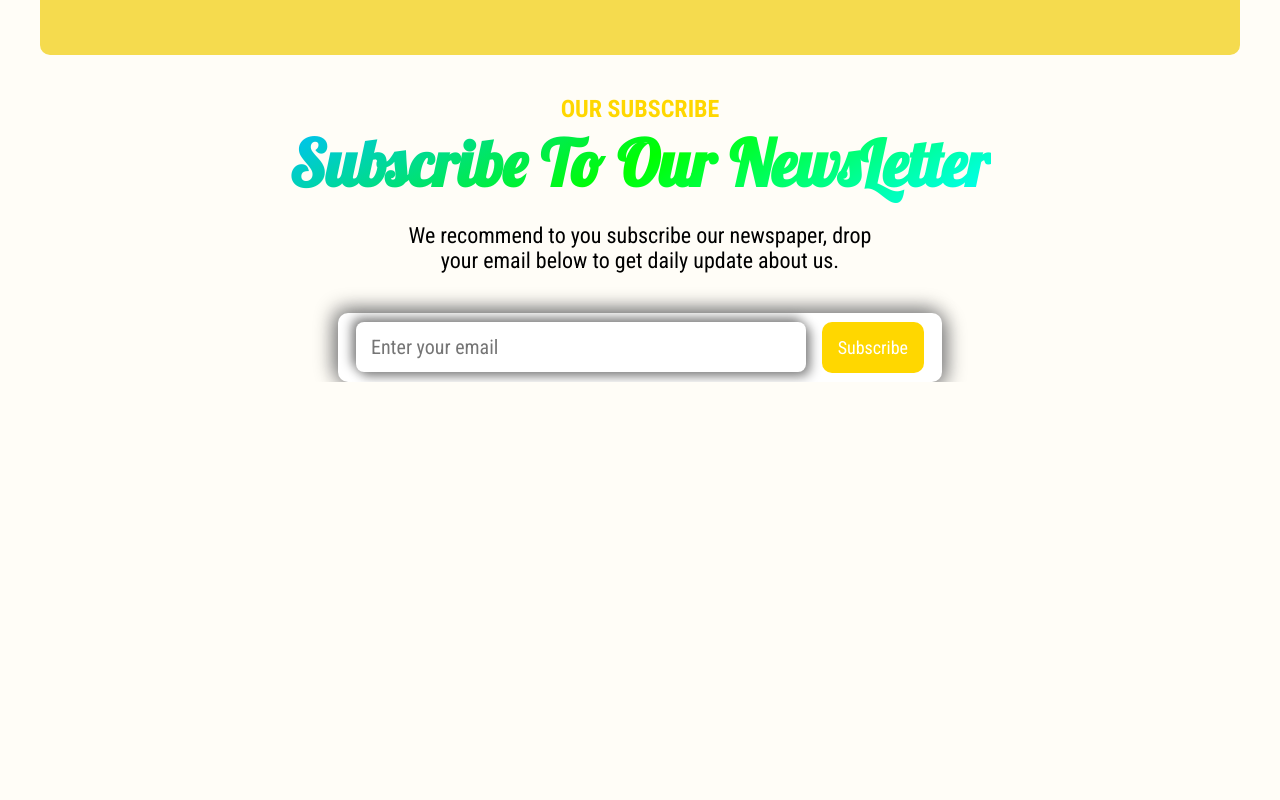
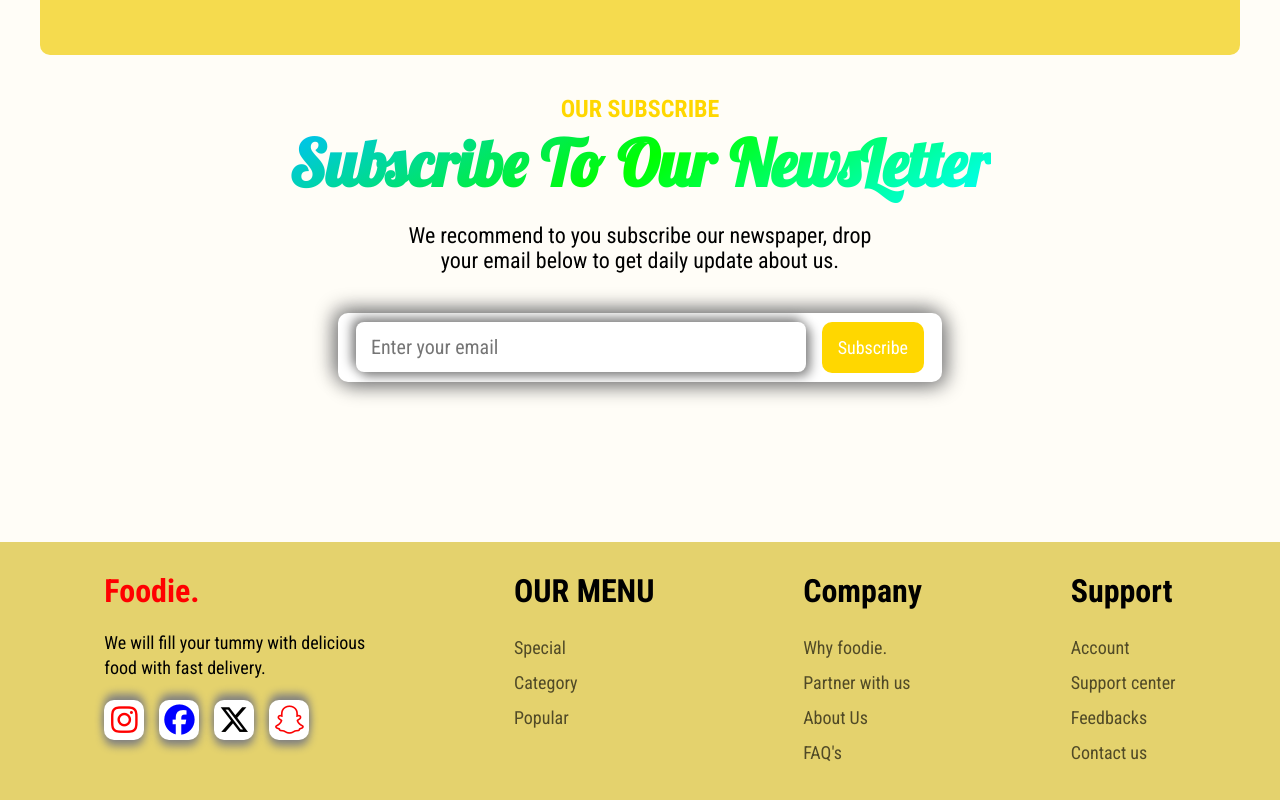
Before and after one commit to nikhilkale2/Foodwebsite, a plain HTML site: page index.html in a window 1280 px wide. Shown: the part 4057-4857 px from the top of the page. Before the commit the page ends 4439 px from the top, so only its background shows below. Drawn offline with Linux system fonts and the light colour scheme; a web font is replaced by a local one.

Commit message:
Add footer in the UI

```diff
--- a/index.html
+++ b/index.html
@@ -261,6 +261,55 @@
       </div>
     </section>
 
+    <footer>
+      <div class="footer-section">
+        <div class="footer-info">
+          <h1>Foodie.</h1>
+          <p>
+            We will fill your tummy with delicious <br />
+            food with fast delivery.
+          </p>
+          <div class="footer-icons">
+            <div class="footer-icon">
+              <i class="fa-brands fa-instagram"></i>
+            </div>
+            <div class="footer-icon">
+              <i class="fa-brands fa-facebook"></i>
+            </div>
+            <div class="footer-icon">
+              <i class="fa-brands fa-x-twitter"></i>
+            </div>
+            <div class="footer-icon">
+              <i class="fa-brands fa-snapchat"></i>
+            </div>
+          </div>
+        </div>
+
+        <div class="foote-menu">
+          <h1>OUR MENU</h1>
+          <p>Special</p>
+          <p>Category</p>
+          <p>Popular</p>
+        </div>
+
+        <div class="foote-menu">
+          <h1>Company</h1>
+          <p>Why foodie.</p>
+          <p>Partner with us</p>
+          <p>About Us</p>
+          <p>FAQ's</p>
+        </div>
+
+        <div class="foote-menu">
+          <h1>Support</h1>
+          <p>Account</p>
+          <p>Support center</p>
+          <p>Feedbacks</p>
+          <p>Contact us</p>
+        </div>
+      </div>
+    </footer>
+
     <script src="script.js"></script>
   </body>
 </html>
--- a/media.css
+++ b/media.css
@@ -208,4 +208,6 @@
     padding: 0 15px;
     font-size: 20px;
   }
+
+  /* FOOTER SECTION */
 }
--- a/style.css
+++ b/style.css
@@ -462,3 +462,54 @@ i {
 }
 
 /* FOOTER SECTION */
+
+.footer-section {
+  background-color: #e4d26d;
+  margin-top: 160px;
+  padding: 30px;
+  display: flex;
+  justify-content: space-around;
+}
+
+.footer-info {
+  display: flex;
+  flex-direction: column;
+  gap: 20px;
+}
+
+.footer-info h1 {
+  color: red;
+}
+
+.footer-info p {
+  line-height: 25px;
+  font-size: 18px;
+}
+
+.footer-icons {
+  display: flex;
+  gap: 15px;
+}
+
+.footer-icon {
+  width: 40px;
+  height: 40px;
+  background-color: white;
+  text-align: center;
+  border-radius: 10px;
+  box-shadow: 0 6px 8px grey, -0 -6px 8px grey;
+}
+
+.footer-icon i {
+  margin-top: 5px;
+}
+
+.foote-menu h1 {
+  margin-bottom: 20px;
+}
+
+.foote-menu p {
+  line-height: 35px;
+  font-size: 18px;
+  color: #000000a5;
+}
```
